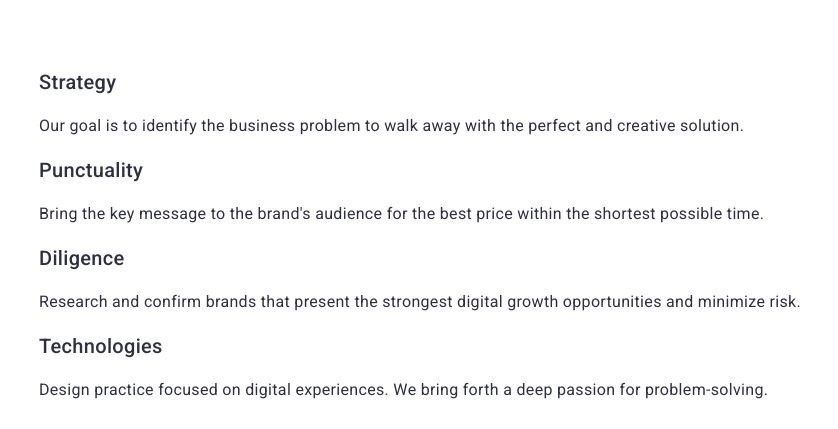
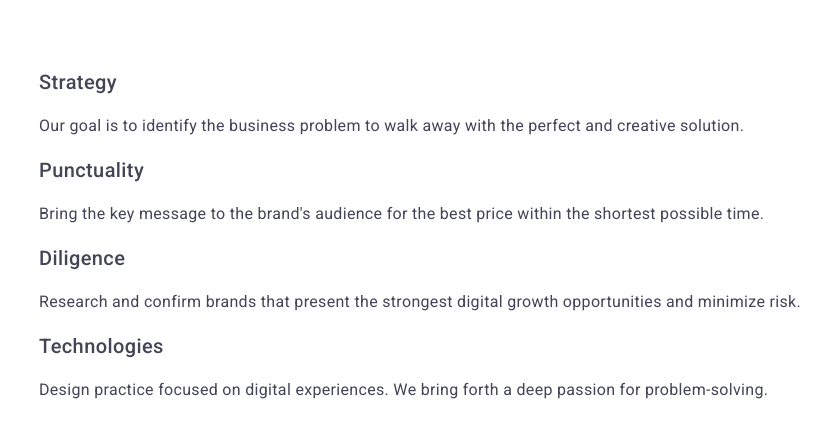
Before and after one commit to Latipuh/goit-markup-hw-04, a plain HTML site: page index.html in a window 1280 px wide. Shown: the part 454-883 px from the top of the page, 9-847 px from the left. Drawn offline with Linux system fonts and the light colour scheme.

Commit message:
goit-markup-hw-02
виправляення помилок в стилях

```diff
--- a/css/styles.css
+++ b/css/styles.css
@@ -30,9 +30,9 @@ body {
     font-family: 'Roboto', sans-serif;
     font-size: 16px;
     line-height: 1.5;  /* identical to box height, or 150% */
-    color: var(--title-text-color);
+    color: var(--primary-text-color); /* --primary-text-color: #434455; */
     letter-spacing: 0.02em;
-    /* --title-text-color: #2E2F42; */
+
     background-color:var(--primary-white-color)}
 .list {
     list-style:none;
@@ -66,7 +66,7 @@ body {
     color: var(--title-text-color);
 }
 
-.address {
+.address .list {
     font-size: 16px;
     line-height: 1.5;
     color: var(--title-text-color)
@@ -94,10 +94,14 @@ body {
     line-height: 1.07;
     text-align: center;
     color:var(--primary-white-color);
-    letter-spacing: 0.02em}
+    letter-spacing: 0.02em;
+}
 .hero {background-color: var(--title-text-color);}
 /*  --title-text-color: #2E2F42; */
+ .hero .text, .strategy .titles-strategy, .our-team .title-we-do{
+    letter-spacing: 0.02em;
 
+ }
  h2{ font-weight: 700;
     font-size: 36px;
     line-height: 1.11;
@@ -110,8 +114,14 @@ h3{ font-weight: 500;
 
 .titles-hidden{
     visibility:hidden;}  /* 2 секція */
-.our-team .title-we-do {
+
+
+/* 4 секція */
+.our-team {
 background-color: var(--second-color)
+}
+.our-team .list{
+    background-color: var(--primary-white-color);
 }
 
 .footer .accent {
--- a/index.html
+++ b/index.html
@@ -58,20 +58,20 @@
                     </p>
                  </li>
                  <li>
-                    <h3 class="strategy-head">Punctuality</h3>
-                     <p  class="strategy-paragraf">
+                    <h3 class="titles-strategy">Punctuality</h3>
+                     <p  class="text">
                         Bring the key message to the brand's audience for the best price within the shortest possible time.
                     </p>
                 </li>
                 <li>
-                    <h3 class="strategy-head">Diligence</h3>
-                    <p  class="strategy-paragraf">
+                    <h3 class="titles-strategy">Diligence</h3>
+                    <p  class="text">
                         Research and confirm brands that present the strongest digital growth opportunities and minimize risk.
                     </p>
                 </li>
                 <li>
-                    <h3 class="strategy-head">Technologies</h3>
-                    <p  class="strategy-paragraf">
+                    <h3 class="titles-strategy">Technologies</h3>
+                    <p  class="text">
                         Design practice focused on digital experiences. We bring forth a deep passion for problem-solving.
                     </p>
                 </li>
```
Also changed, not shown: portfolio.html (+1 -1 lines).
